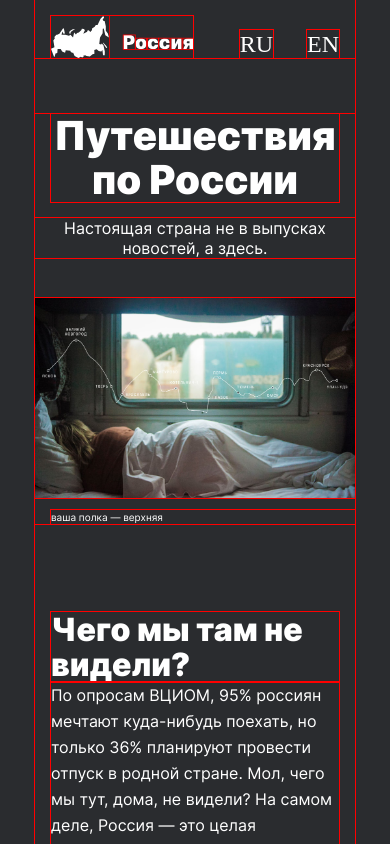
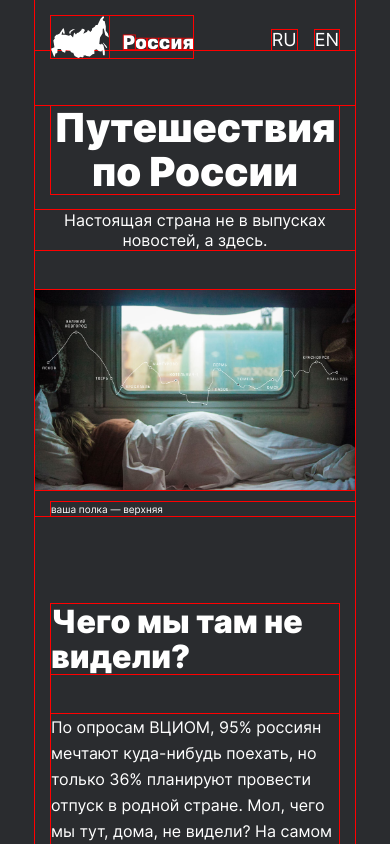
Before and after one commit to EnvyvnE/russian-travel, a plain HTML site: page index.html in a window 390 px wide. Shown: the top 844 px of the page. Drawn offline with Linux system fonts and the light colour scheme.

Commit message:
Desktop version 4

```diff
--- a/blocks/header/__lang-link/header__lang-link.css
+++ b/blocks/header/__lang-link/header__lang-link.css
@@ -13,6 +13,15 @@
 
 @media screen and (min-width:320px) and (max-width:767px){
     .header__lang-link{
-        margin: 30px 16px 0 18px;
+        margin: 30px 16px 0 0;
+        font-family: Inter;
+        font-size: 18px;
+        font-style: normal;
+        font-weight: 400;
+        line-height: 20px;
+
+    }
+    .header__lang-link:first-of-type{
+        margin-right: 18px;
     }
 }
--- a/blocks/intro/__text/intro__text.css
+++ b/blocks/intro/__text/intro__text.css
@@ -9,7 +9,7 @@
 }
 @media screen and (min-width:320px) and (max-width:767px){
     .intro__text{
-        margin: 0 auto;
+        margin:40px auto 0;
         max-width: 288px;
         font-family: Inter;
         font-size: 16px;
```
